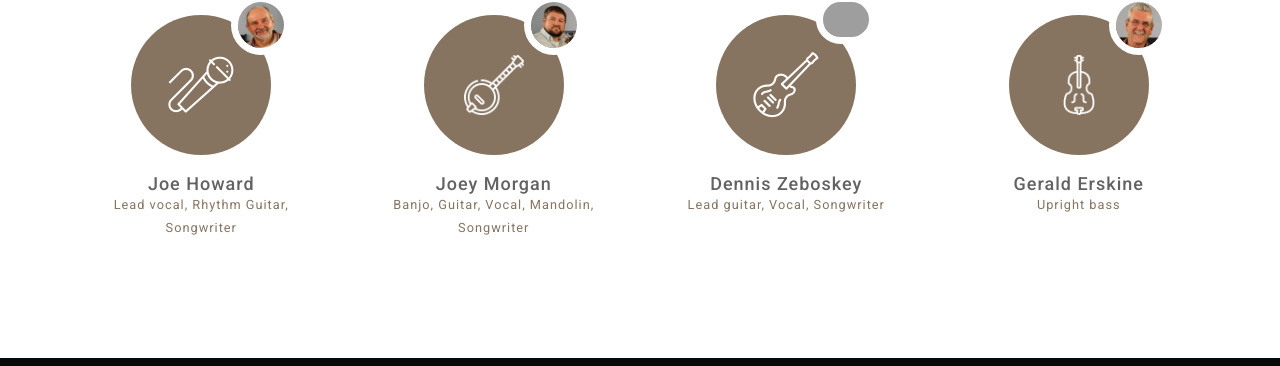
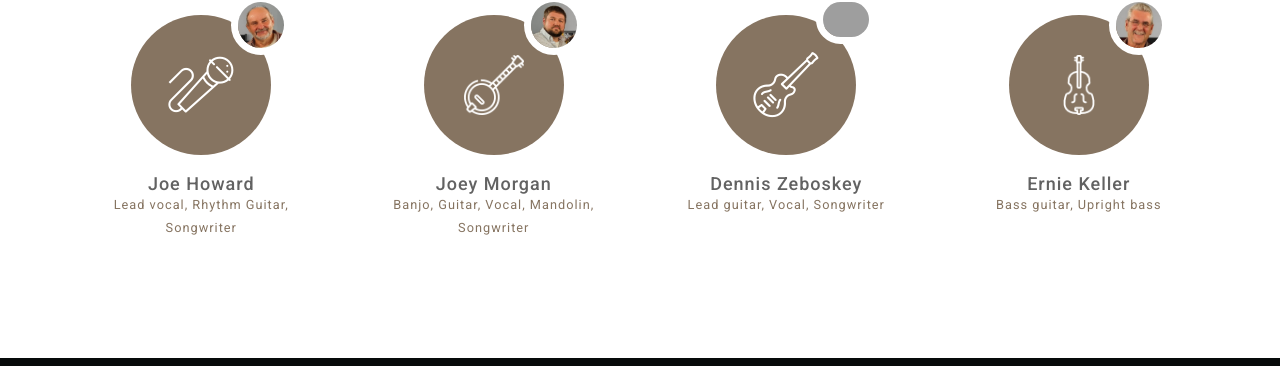
Before and after one commit to eebabe/newhorizon, a Jekyll site: the page built from index.html, in a window 1280 px wide and 900 px high, scrolled down 1158 px. Shown: the part 87-453 px from the top of the window. Built offline with Jekyll 4.4.1, drawn with Linux system fonts in a browser that asks for light colours; grey boxes are pictures that could not be loaded.

Commit message:
updating about

```diff
--- a/_includes/about.html
+++ b/_includes/about.html
@@ -15,7 +15,7 @@
       {% include about/joe-howard-about.html %}
       {% include about/joey-morgan-about.html %}
       {% include about/dennis-zeboskey-about.html %}
-      {% include about/gerald-erskine-about.html %}
+      {% include about/ernie-keller-about.html %}
     </div><!-- end row -->
 
   </div><!-- end container -->
--- a/_includes/about/gerald-erskine-about.html
+++ b/_includes/about/ernie-keller-about.html
@@ -4,7 +4,7 @@
       <img src="img/members/gerald.png" alt="Gerald Erskine" class="alignleft"/>
       <img class="instrument" src="img/icons/double-bass-white.png"/>
     </div>
-    <h4>Gerald Erskine</h4>
-    <small>Upright bass</small>
+    <h4>Ernie Keller</h4>
+    <small>Bass guitar, Upright bass</small>
   </div><!-- end teambox -->
 </div><!-- end col -->
```
